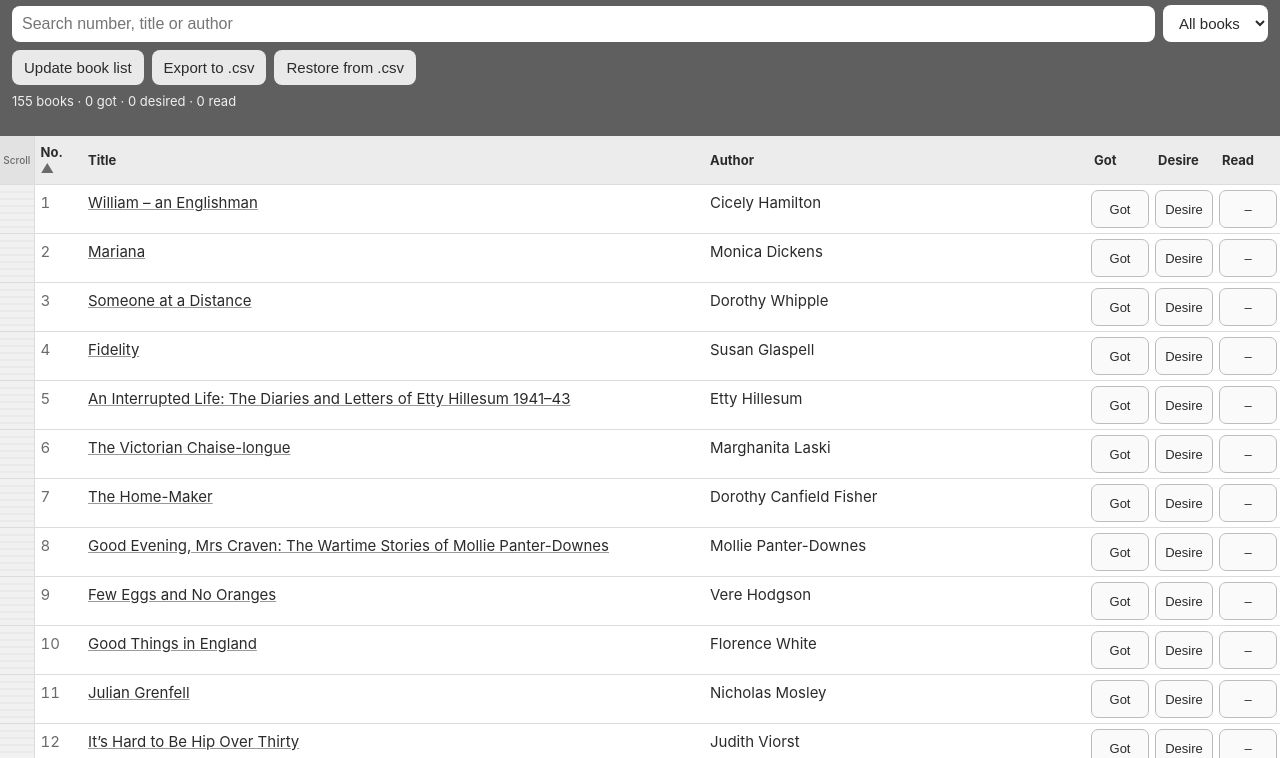
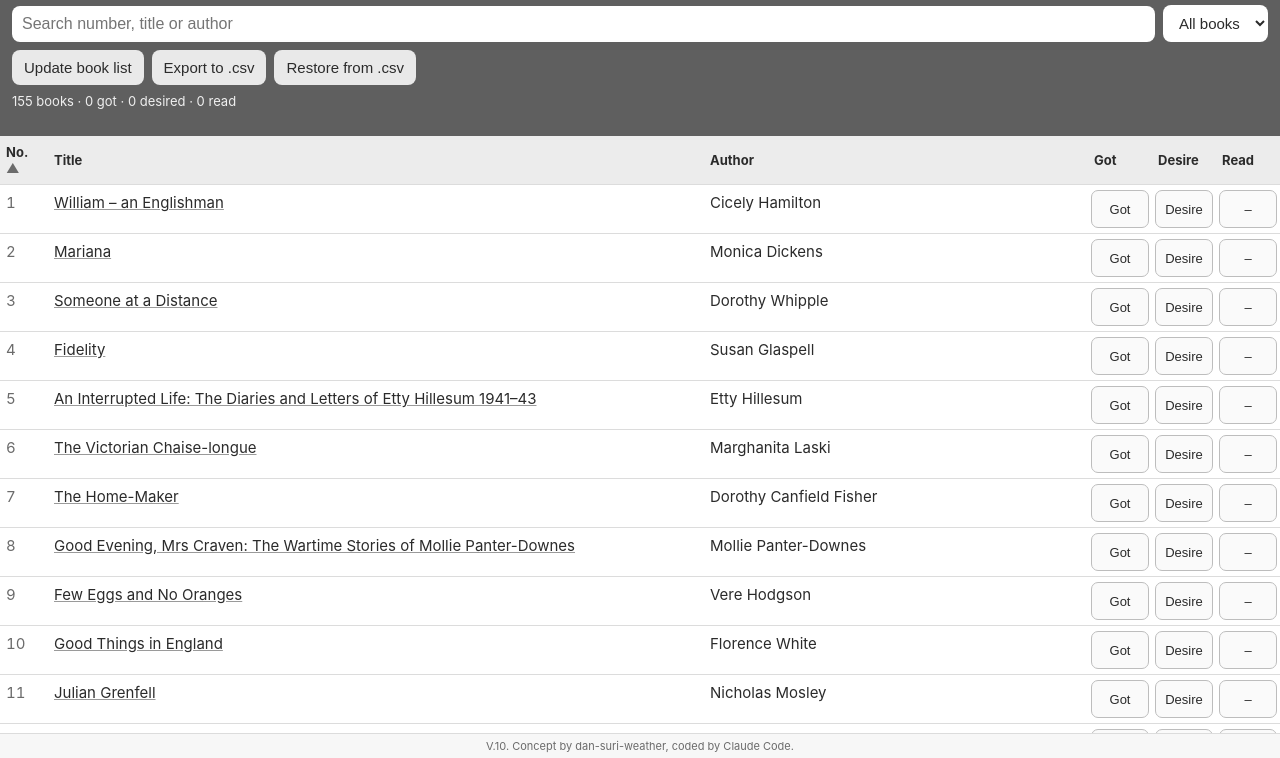
Before and after one commit to dan-suri-weather/Persephone, a plain HTML site: page index.html in a window 1280 px wide. Shown: the part 42-800 px from the top of the page. Drawn offline with Linux system fonts and the light colour scheme.

Commit message:
Add files via upload

```diff
--- a/index.html
+++ b/index.html
@@ -21,7 +21,6 @@
     --dove: #5f5f5f;
     --got: #ffd9a8;      /* light orange */
     --desire: #f8c3d6;   /* pink */
-    --scroll: #f1f1f1;
   }
   * { box-sizing: border-box; }
   html, body { margin: 0; height: 100%; }
@@ -67,13 +66,9 @@
     vertical-align: top; overflow-wrap: break-word; word-wrap: break-word;
     font-size: 15px; line-height: 1.3;
   }
-  col.c-scroll { width: 34px; }
   col.c-num { width: 48px; }
   col.c-author { width: 30%; }
   col.c-btn { width: 64px; }
-  td.scroll, th.scroll { padding: 0; border-right: 1px solid var(--line); }
-  td.scroll { background: repeating-linear-gradient(0deg, var(--scroll) 0 6px, #e2e2e2 6px 7px); }
-  th.scroll { background: #e2e2e2; font-size: 10px; font-weight: 500; text-align: center; color: var(--muted); }
   td.num { color: var(--muted); font-variant-numeric: tabular-nums; }
   td a { color: inherit; text-decoration-color: #9a9a9a; }
   tr.got td.data { background: var(--got); }
@@ -87,11 +82,15 @@
   tr.desire td.btn button.b-desire { background: #e0628f; border-color: #c94a77; color: #fff; }
   td.btn button.b-read.on { background: #4f8a5b; border-color: #3c7048; color: #fff; font-weight: 700; }
   #empty { padding: 24px; text-align: center; color: var(--muted); }
+  footer {
+    font-size: 11px; color: var(--muted); text-align: center;
+    padding: 5px 12px calc(env(safe-area-inset-bottom) + 5px);
+    border-top: 1px solid var(--line); background: #f7f7f7;
+  }
   /* Phones: author moves under the title to give the title room. */
   @media (max-width: 600px) {
     col.c-btn { width: 54px; }
     col.c-num { width: 38px; }
-    col.c-scroll { width: 28px; }
     col.c-author, .author { display: none; }
     .narrow-only { display: inline; }
     div.narrow-only { display: block; }
@@ -126,12 +125,11 @@
 <main>
   <table>
     <colgroup>
-      <col class="c-scroll"><col class="c-num"><col class="c-title"><col class="c-author">
+      <col class="c-num"><col class="c-title"><col class="c-author">
       <col class="c-btn"><col class="c-btn"><col class="c-btn">
     </colgroup>
     <thead>
       <tr>
-        <th class="scroll">Scroll</th>
         <th class="sortable" data-key="n">No. <span class="arrow"></span></th>
         <th><span class="sortable" data-key="title">Title <span class="arrow"></span></span><span class="narrow-only"> / </span><span class="sortable narrow-only" data-key="author">Author <span class="arrow"></span></span></th>
         <th class="sortable author" data-key="author">Author <span class="arrow"></span></th>
@@ -142,6 +140,7 @@
   </table>
   <div id="empty" hidden>No books match your search.</div>
 </main>
+<footer>V.10. Concept by dan-suri-weather, coded by Claude Code.</footer>
 
 <script>
 const LIST_URL = 'https://persephonebooks.co.uk/pages/book-list';
@@ -263,7 +262,6 @@ function render() {
   document.getElementById('rows').innerHTML = list.map(b => {
     const st = status[b.n] || {};
     return `<tr class="${st.s || ''}" data-n="${b.n}">
-      <td class="scroll"></td>
       <td class="data num">${b.n}</td>
       <td class="data"><a href="${PRODUCT_URL}${encodeURIComponent(b.slug)}" target="_blank" rel="noopener">${esc(b.title)}</a><div class="sub narrow-only">${esc(b.author)}</div></td>
       <td class="data author">${esc(b.author)}</td>
--- a/sw.js
+++ b/sw.js
@@ -1,5 +1,5 @@
 // Lets the app open with no internet connection. Network first, cached copy as fallback.
-const CACHE = 'persephone-tracker-v2';
+const CACHE = 'persephone-tracker-v3';
 const SHELL = ['./', 'index.html', 'books.json', 'manifest.webmanifest', 'icon-180.png', 'icon-192.png', 'icon-512.png'];
 
 self.addEventListener('install', e => {
```
